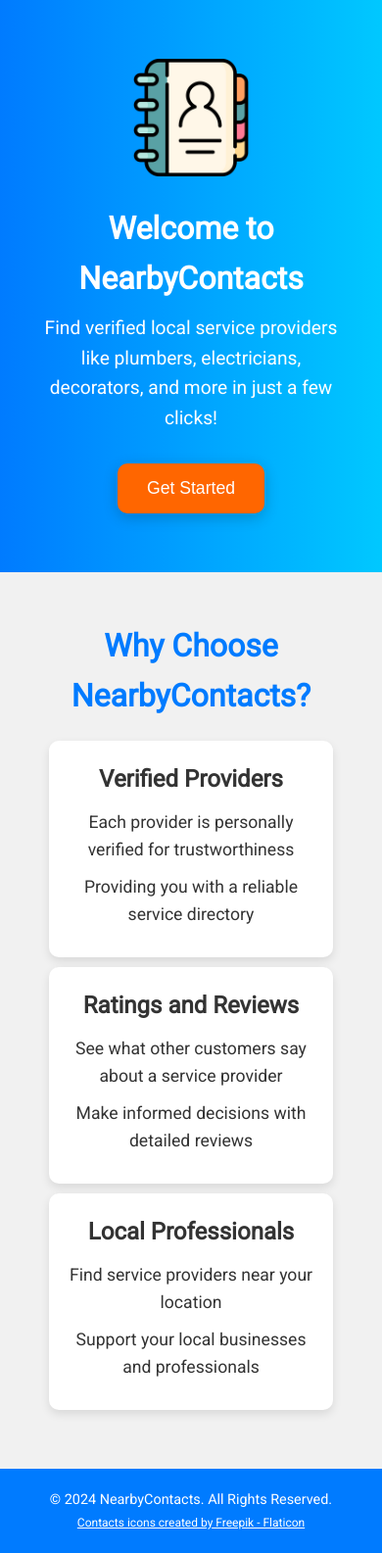
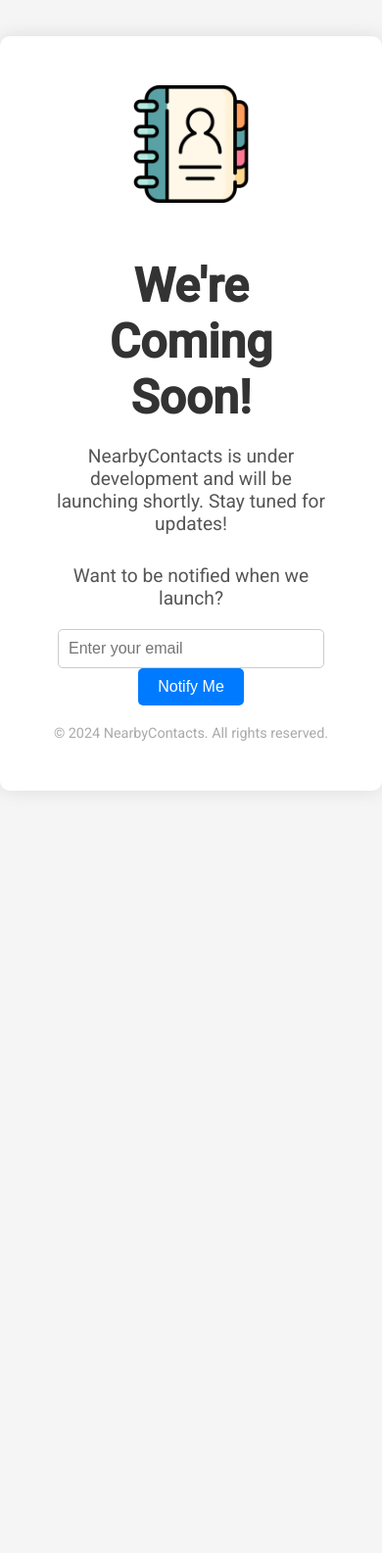
Before and after one commit to tanshuman/nearbycontacts, a plain HTML site: page index.html in a window 390 px wide. Shown: the whole page at 98% size. After the commit the page ends 844 px from the top, so only its background shows below. Drawn offline with nearby package versions, Linux system fonts and the light colour scheme.

Commit message:
Coming Soon Page

```diff
--- a/index.html
+++ b/index.html
@@ -1,301 +1,132 @@
 <!DOCTYPE html>
 <html lang="en">
+
 <head>
     <meta charset="UTF-8">
     <meta name="viewport" content="width=device-width, initial-scale=1.0">
-    <link rel="icon" href="favicon.ico" type="image/x-icon">
-    <link href="https://fonts.googleapis.com/css2?family=Poppins:wght@600&family=Roboto:wght@400&display=swap" rel="stylesheet">
-    <title>NearbyContacts - Find Local Service Providers</title>
-    <script src="https://ajax.googleapis.com/ajax/libs/jquery/3.5.1/jquery.min.js"></script>
+    <meta http-equiv="X-UA-Compatible" content="IE=edge">
+    <title>Coming Soon - NearbyContacts</title>
+    <link href="https://fonts.googleapis.com/css2?family=Roboto:wght@300;400;500&display=swap" rel="stylesheet">
+    <script src="https://cdn.jsdelivr.net/npm/@emailjs/browser@3.6.0/dist/email.min.js"></script>
     <style>
-        /* General styling */
-        * {
+        body {
             margin: 0;
             padding: 0;
-            box-sizing: border-box;
+            display: flex;
+            justify-content: center;
+            align-items: center;
+            height: 100vh;
+            font-family: 'Roboto', sans-serif;
+            background-color: #f5f5f5;
         }
 
-        body {
-            font-family: 'Roboto', sans-serif;
-            background-color: #f9f9f9;
-            color: #333;
-            line-height: 1.6;
+        .coming-soon {
+            text-align: center;
+            padding: 50px;
+            background-color: white;
+            box-shadow: 0 0 20px rgba(0, 0, 0, 0.1);
+            border-radius: 10px;
         }
 
-        /* Layout of the landing page */
-        .container {
-            width: 100%;
-            max-width: 1200px;
-            margin: 0 auto;
-            padding: 0 20px;
-            text-align: center;
+        h1 {
+            font-size: 3rem;
+            color: #333;
+            margin-bottom: 20px;
         }
 
-        header {
-            background: linear-gradient(90deg, #007bff, #00c8ff);
-            color: white;
-            padding: 60px 20px;
+        p {
+            font-size: 1.2rem;
+            color: #555;
         }
 
         .logo {
-            width: 120px; /* Adjust the size as necessary */
+            width: 120px;
             margin-bottom: 20px;
         }
 
-        h1 {
-            font-size: 3em;
-            margin-bottom: 10px;
-            animation: fadeInDown 1s ease-in-out;
+        .notify {
+            margin-top: 30px;
         }
 
-        p {
-            font-size: 1.2em;
-            margin-bottom: 30px;
-            max-width: 800px;
-            margin-left: auto;
-            margin-right: auto;
-            animation: fadeIn 1.5s ease-in-out;
+        .notify input {
+            padding: 10px;
+            width: 250px;
+            font-size: 1rem;
+            border: 1px solid #ccc;
+            border-radius: 5px;
+            outline: none;
         }
 
-        .cta-button {
-            padding: 15px 30px;
-            font-size: 1.2em;
-            background-color: #ff6600;
+        .notify button {
+            padding: 10px 20px;
+            background-color: #007bff;
             color: white;
             border: none;
-            border-radius: 10px;
+            border-radius: 5px;
             cursor: pointer;
-            transition: all 0.3s ease;
-            box-shadow: 0 4px 15px rgba(0, 0, 0, 0.2);
-            animation: bounceIn 2s ease;
+            font-size: 1rem;
         }
 
-        .cta-button:hover {
-            background-color: #e65c00;
-            transform: scale(1.05);
+        .notify button:hover {
+            background-color: #0056b3;
         }
 
-        .features-section {
-            background-color: #f1f1f1;
-            padding: 50px 20px;
-            display: flex;
-            flex-wrap: wrap;
-            justify-content: space-around;
-            text-align: left;
-            animation: fadeInUp 1s ease-in-out;
-        }
-
-        .feature {
-            flex: 1 1 300px;
-            margin: 20px;
-            padding: 20px;
-            background-color: white;
-            border-radius: 10px;
-            box-shadow: 0 4px 10px rgba(0, 0, 0, 0.1);
-            transition: transform 0.3s ease;
-        }
-
-        .feature:hover {
-            transform: translateY(-10px);
-        }
-
-        h2 {
-            font-size: 2em;
-            margin-bottom: 20px;
-            color: #007bff;
-            animation: fadeIn 1s ease-in-out;
-        }
-
-        h3 {
-            font-size: 1.5em;
-            margin-bottom: 10px;
-            color: #333;
-        }
-
-        ul {
-            list-style: none;
-        }
-
-        ul li {
-            font-size: 1.1em;
-            margin: 10px 0;
-        }
-
-        #imageModal {
-            display: none; /* Hidden by default */
-            position: fixed;
-            z-index: 1000;
-            left: 0;
-            top: 0;
-            width: 100%;
-            height: 100%;
-            background-color: rgba(0, 0, 0, 0.8); /* Black background with opacity */
-            justify-content: center;
-            align-items: center;
-        }
-
-        .modal-content {
-            background-color: white;
-            border-radius: 10px;
-            padding: 20px;
-            text-align: center;
-            width: 80%;
-            max-width: 600px;
-        }
-
-        .close {
-            color: #aaa;
-            float: right;
-            font-size: 28px;
-            font-weight: bold;
-        }
-
-        .close:hover,
-        .close:focus {
-            color: black;
-            text-decoration: none;
-            cursor: pointer;
+        .notify .success-message {
+            color: green;
+            margin-top: 10px;
         }
 
         footer {
-            background-color: #007bff;
-            color: white;
-            padding: 20px;
-            text-align: center;
-            font-size: 0.9em;
-        }
-
-
-        /* Animations */
-        @keyframes fadeIn {
-            0% { opacity: 0; }
-            100% { opacity: 1; }
-        }
-
-        @keyframes fadeInDown {
-            0% { opacity: 0; transform: translateY(-20px); }
-            100% { opacity: 1; transform: translateY(0); }
-        }
-
-        @keyframes fadeInUp {
-            0% { opacity: 0; transform: translateY(20px); }
-            100% { opacity: 1; transform: translateY(0); }
-        }
-
-        @keyframes bounceIn {
-            0%, 20%, 50%, 80%, 100% {
-                transition-timing-function: cubic-bezier(0.215, 0.610, 0.355, 1.000);
-                transform: translateY(0);
-            }
-            40% {
-                transition-timing-function: cubic-bezier(0.755, 0.050, 0.855, 0.060);
-                transform: translateY(-20px);
-            }
-            60% {
-                transition-timing-function: cubic-bezier(0.755, 0.050, 0.855, 0.060);
-                transform: translateY(-10px);
-            }
-        }
-
-        /* Responsive adjustments */
-        @media (max-width: 768px) {
-            h1 {
-                font-size: 2.5em;
-            }
-
-            .cta-button {
-                font-size: 1.1em;
-            }
-
-            .feature {
-                margin: 10px;
-            }
-        }
-
-        @media (max-width: 480px) {
-            h1 {
-                font-size: 2em;
-            }
-
-            .feature {
-                flex: 1 1 100%;
-            }
+            margin-top: 20px;
+            color: #aaa;
+            font-size: 0.9rem;
         }
     </style>
 </head>
+
 <body>
 
-    <header>
-        <div class="container">
-            <img src="contacts.png" alt="NearbyContacts Logo" class="logo"> <!-- Added Logo -->
-            <h1>Welcome to NearbyContacts</h1>
-            <p>Find verified local service providers like plumbers, electricians, decorators, and more in just a few clicks!</p>
-            <button id="getStartedBtn" class="cta-button">Get Started</button>
+    <div class="coming-soon">
+        <img src="contacts.png" alt="NearbyContacts Logo" class="logo">
+        <h1>We're Coming Soon!</h1>
+        <p>NearbyContacts is under development and will be launching shortly. Stay tuned for updates!</p>
+
+        <!-- Optional Email Notification Signup -->
+        <div class="notify">
+            <p>Want to be notified when we launch?</p>
+            <form id="notify-form">
+                <input type="email" id="user_email" placeholder="Enter your email" required>
+                <button type="submit">Notify Me</button>
+            </form>
+            <p id="message" class="success-message"></p>
         </div>
-    </header>
 
-    <section class="features-section">
-        <div class="container">
-            <h2>Why Choose NearbyContacts?</h2>
-            <div class="feature">
-                <h3>Verified Providers</h3>
-                <ul>
-                    <li>Each provider is personally verified for trustworthiness</li>
-                    <li>Providing you with a reliable service directory</li>
-                </ul>
-            </div>
-
-            <div class="feature">
-                <h3>Ratings and Reviews</h3>
-                <ul>
-                    <li>See what other customers say about a service provider</li>
-                    <li>Make informed decisions with detailed reviews</li>
-                </ul>
-            </div>
-
-            <div class="feature">
-                <h3>Local Professionals</h3>
-                <ul>
-                    <li>Find service providers near your location</li>
-                    <li>Support your local businesses and professionals</li>
-                </ul>
-            </div>
-        </div>
-    </section>
-
-    <!-- Image Modal -->
-    <div id="imageModal">
-        <div class="modal-content">
-            <span class="close">&times;</span>
-            <h2>Welcome to NearbyContacts!</h2>
-            <img src="qr.png" alt="Your Image" style="max-width: 100%; height: auto;"> <!-- Replace with your image URL -->
-        </div>
+        <footer>&copy; 2024 NearbyContacts. All rights reserved.</footer>
     </div>
 
-    <footer>
-        &copy; 2024 NearbyContacts. All Rights Reserved.
-        <br>
-        <small style="text-align: center;">
-            <a href="https://www.flaticon.com/free-icons/contacts" title="contacts icons" style="color: white;">Contacts icons created by Freepik - Flaticon</a>
-        </small>
-    </footer>
+    <script type="text/javascript">
+        (function () {
+            emailjs.init("YOUR_EMAILJS_USER_ID"); // Replace with your EmailJS user ID
+        })();
 
-    <script>
-        $(document).ready(function() {
-            $("#getStartedBtn").click(function() {
-                $("#imageModal").css("display", "flex"); // Show the modal
-            });
+        // EmailJS integration on form submit
+        document.getElementById('notify-form').addEventListener('submit', function (event) {
+            event.preventDefault();
 
-            $(".close").click(function() {
-                $("#imageModal").css("display", "none"); // Hide the modal
-            });
+            const userEmail = document.getElementById('user_email').value;
 
-            $(window).click(function(event) {
-                if (event.target == document.getElementById("imageModal")) {
-                    $("#imageModal").css("display", "none"); // Hide the modal on outside click
-                }
-            });
+            emailjs.send("39XpYMKv5kkFac7nN", "template_9z0tnx5", {
+                user_email: userEmail
+            })
+                .then(function (response) {
+                    document.getElementById('message').textContent = "Thank you! We'll notify you when we launch.";
+                    document.getElementById('user_email').value = '';  // Clear the input field
+                }, function (error) {
+                    document.getElementById('message').textContent = "Oops! Something went wrong. Please try again.";
+                });
         });
     </script>
+
 </body>
+
 </html>
```
